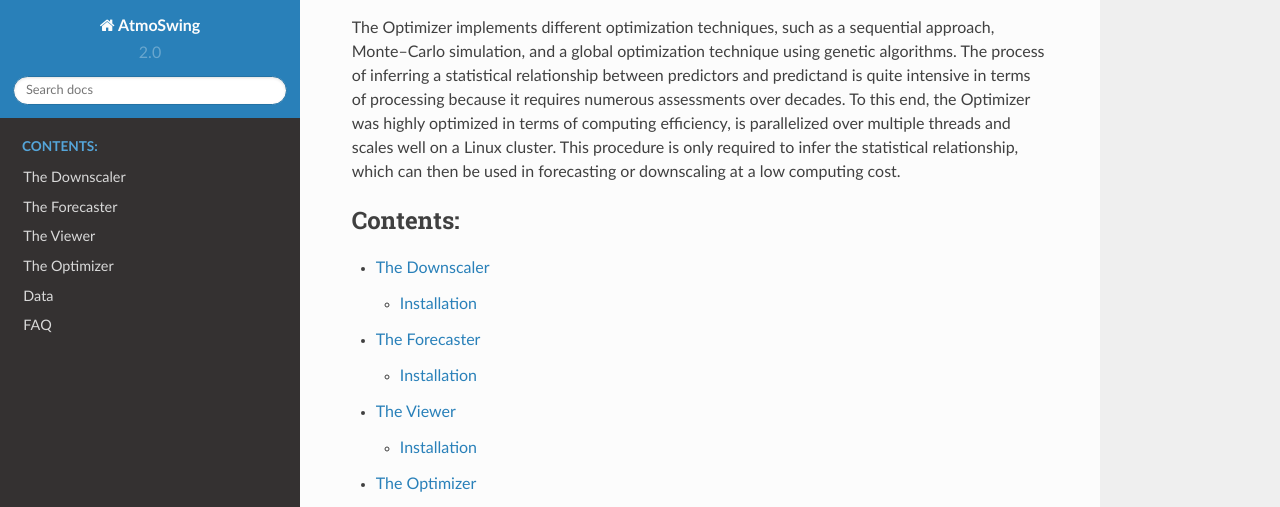
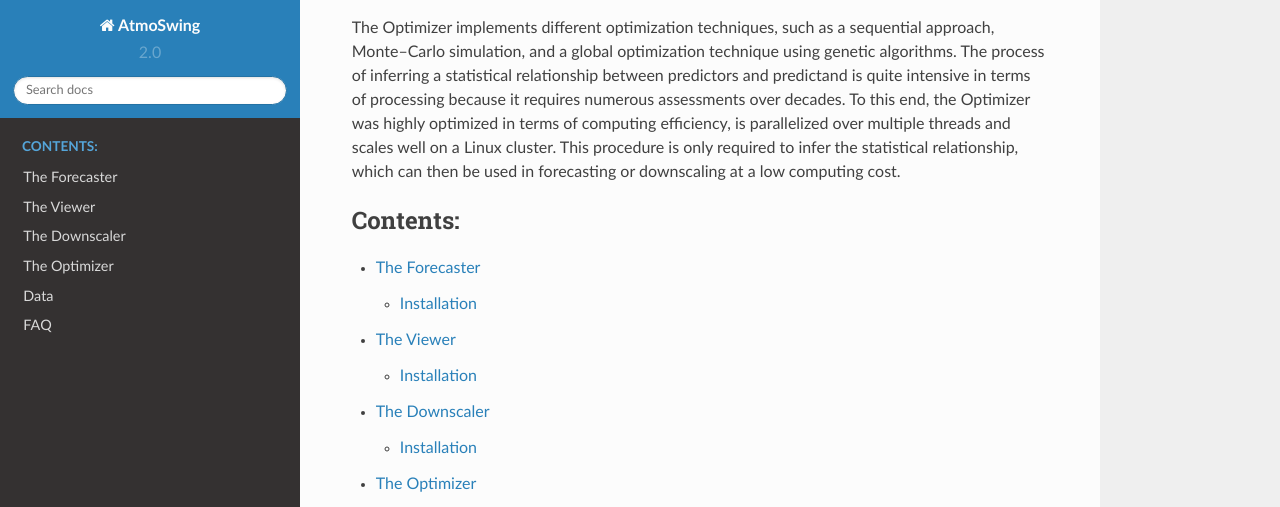
Before and after one commit to atmoswing/atmoswing-user-manual, a Sphinx documentation site: the page built from docs/index.rst, in a window 1280 px wide and 900 px high, scrolled down 744 px. Shown: the top 507 px of the window. Built offline with Sphinx 7.4.7 and the Read the Docs theme 2.0.0, drawn with Linux system fonts in a browser that asks for light colours.

```diff
--- a/docs/index.rst
+++ b/docs/index.rst
@@ -22,9 +22,9 @@ The Optimizer implements different optimization techniques, such as a sequential
    :maxdepth: 2
    :caption: Contents:
 
-   app-downscaler
    app-forecaster
    app-viewer
+   app-downscaler
    app-optimizer
    data
    faq
```
